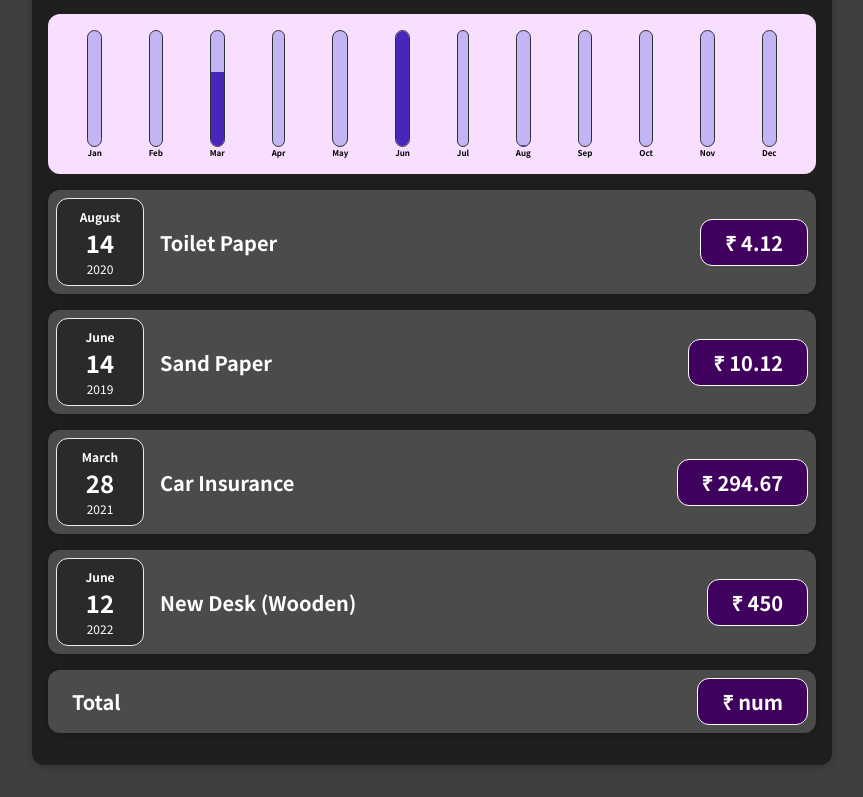
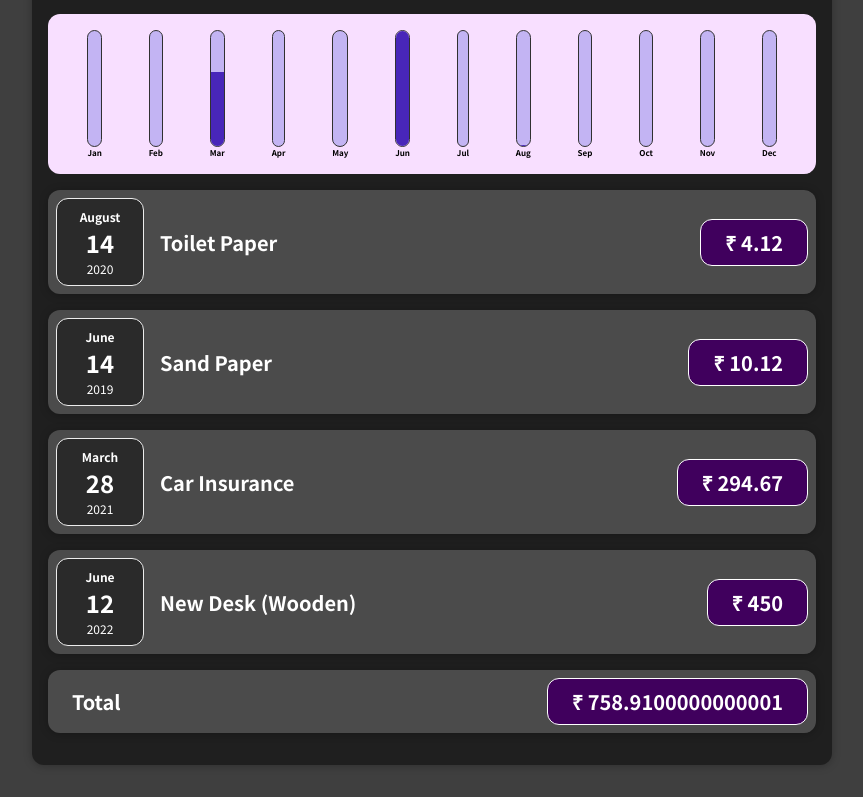
Before and after one commit to Killer-Amaan-Ali/React-Expenses, a React (Create React App) app: page / in a window 1280 px wide. Shown: the part 232-1029 px from the top of the page, without its empty margins (208-1071 px from the left). Built offline with nearby package versions, Linux system fonts and the light colour scheme.

Commit message:
total working, finally

```diff
--- a/src/components/Expenses/ExpensesList.js
+++ b/src/components/Expenses/ExpensesList.js
@@ -7,9 +7,19 @@ const ExpensesList = (props) => {
 	// if (props.items.length === 0) {
 	// 	return <h2 className='expenses-list__fallback'>No Expenses Found</h2>
 	// }
-	// for (let i = 0; ++i; i < pooop?.length) {
-	// 	num += pooop[i]?.amount
+	// num = props.items.map((expense) => {
+	// 	return (num += expense.amount)
+	// })
+
+	// for (let i = 0; i < props.items.length; i++) {
+	// 	console.log(props.items[i].amount)
+	// 	num += props.items[i].amount
 	// }
+	let num = 0
+	props.items.map((expense) => {
+		num += expense.amount
+		return num
+	})
 
 	return (
 		<ul className='expenses-list'>
@@ -28,7 +38,7 @@ const ExpensesList = (props) => {
 				<Card className='expense-item'>
 					<div className='expense-item__description'>
 						<h2>Total</h2>
-						<div className='expense-item__price'>₹ num</div>
+						<div className='expense-item__price'>₹ {num}</div>
 					</div>
 				</Card>
 			)}
```
